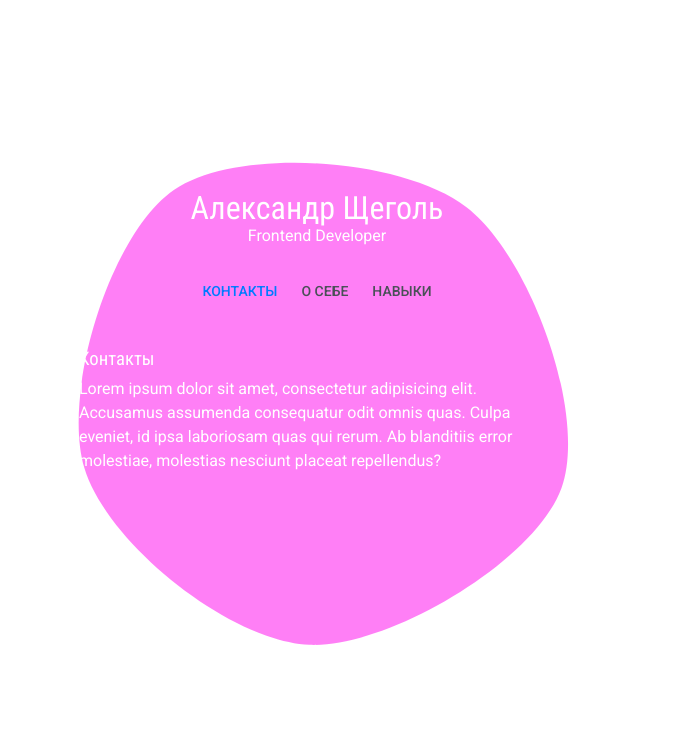
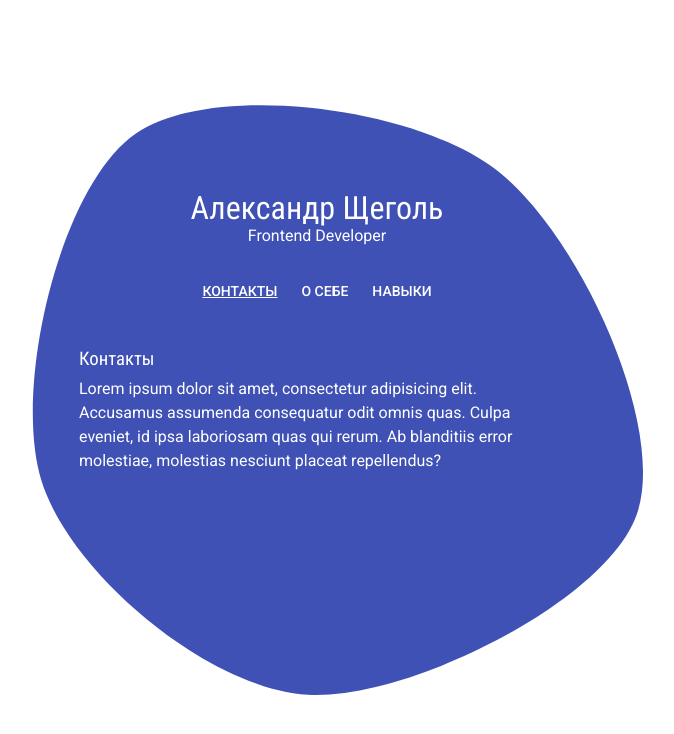
Before and after one commit to shchegol/shchegol-page-vue, a Vue app: page / in a window 1280 px wide. Shown: the top 734 px of the page, without its empty margins (323-997 px from the left). Built offline with nearby package versions, Linux system fonts and the light colour scheme.

Commit message:
### blob

```diff
--- a/src/App.vue
+++ b/src/App.vue
@@ -43,8 +43,8 @@
         numPoints: 5,
         centerX: 500,
         centerY: 500,
-        minRadius: 300,
-        maxRadius: 325,
+        minRadius: 350,
+        maxRadius: 425,
         minDuration: 5,
         maxDuration: 10
       })
--- a/src/assets/scss/components/_blob.scss
+++ b/src/assets/scss/components/_blob.scss
@@ -8,5 +8,5 @@
 }
 
 #blob {
-  fill: rgba(255, 0, 238, .5);;
+  fill: #3F51B5;
 }
--- a/src/assets/scss/layout/_navigation.scss
+++ b/src/assets/scss/layout/_navigation.scss
@@ -5,7 +5,8 @@
   list-style: none;
   //border-bottom: 1px solid $gray-300;
 
-  &__item {}
+  &__item {
+  }
 
   &__link {
     display: block;
@@ -13,16 +14,15 @@
     font-size: .875rem;
     font-weight: 500;
     line-height: 1;
-    color: $gray-700;
+    color: #fff;
     text-transform: uppercase;
 
     &:hover {
-      color: $blue;
-      text-decoration: none;
+      color: #fff;
     }
 
     &_active {
-      color: $blue;
+      text-decoration: underline
     }
   }
 }
```
